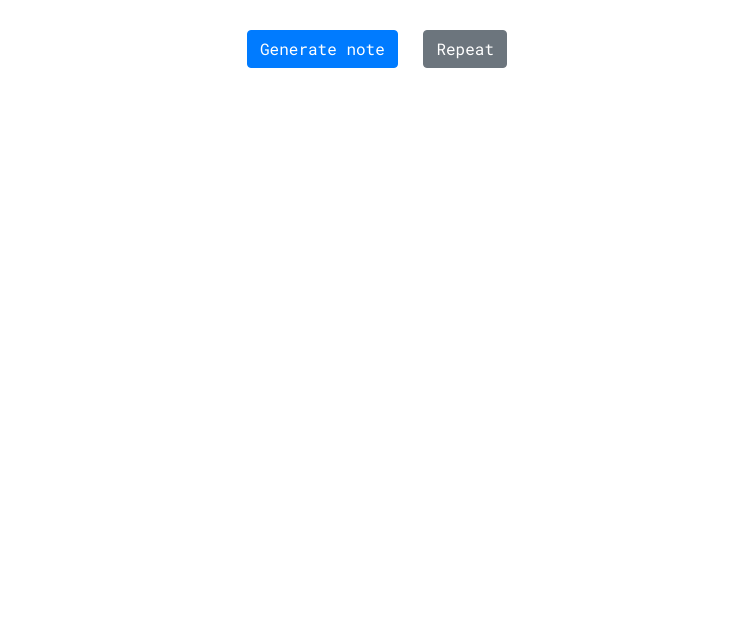
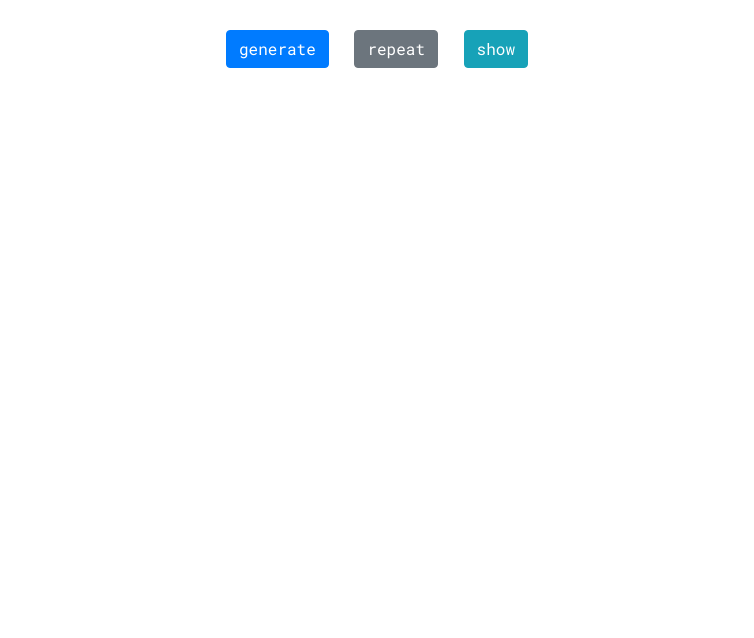
Before and after one commit to jonashry/randomnote, a website: page public/index.html in a window 1280 px wide. Shown: the part 162-800 px from the top of the page, without its empty margins (263-1017 px from the left). Drawn offline with nearby package versions, Linux system fonts and the light colour scheme.

Commit message:
added toggle vis btn

```diff
--- a/public/index.css
+++ b/public/index.css
@@ -10,4 +10,5 @@ body {
 #note {
     font-size: 24px;
     margin-top: 20px;
+    display: none;
 }
--- a/public/index.html
+++ b/public/index.html
@@ -9,15 +9,16 @@
         <link rel="preconnect" href="https://fonts.googleapis.com">
         <link rel="preconnect" href="https://fonts.gstatic.com" crossorigin>
         <link href="https://fonts.googleapis.com/css2?family=Roboto+Mono:ital,wght@0,100..700;1,100..700&display=swap" rel="stylesheet">
-        <script src="./index.js" defer></script>
     </head>
     <body>
         <div class="px-4 py-5 my-5 text-center">
             <h1 class="display-5 fw-bold text-body-emphasis mb-5">Random Musical Note Generator</h1>
-            <button class="btn btn-primary mx-2" onclick="generateNote()">Generate note</button>
-            <button class="btn btn-secondary mx-2" onclick="repeatNote()">Repeat</button>
+            <button class="btn btn-primary mx-2" onclick="generateNote()">generate</button>
+            <button class="btn btn-secondary mx-2" onclick="repeatNote()">repeat</button>
+            <button class="btn btn-info mx-2" id="show-note-btn" onclick="toggleVisibility()">show</button>
             <div id="note"/>
         </div>
+        <script src="./index.js"></script>
         <script src="https://code.jquery.com/jquery-3.3.1.slim.min.js" integrity="sha384-q8i/X+965DzO0rT7abK41JStQIAqVgRVzpbzo5smXKp4YfRvH+8abtTE1Pi6jizo" crossorigin="anonymous"></script>
         <script src="https://cdn.jsdelivr.net/npm/popper.js@1.14.7/dist/umd/popper.min.js" integrity="sha384-UO2eT0CpHqdSJQ6hJty5KVphtPhzWj9WO1clHTMGa3JDZwrnQq4sF86dIHNDz0W1" crossorigin="anonymous"></script>
         <script src="https://cdn.jsdelivr.net/npm/bootstrap@4.3.1/dist/js/bootstrap.min.js" integrity="sha384-JjSmVgyd0p3pXB1rRibZUAYoIIy6OrQ6VrjIEaFf/nJGzIxFDsf4x0xIM+B07jRM" crossorigin="anonymous"></script>
--- a/public/index.js
+++ b/public/index.js
@@ -55,3 +55,15 @@ function repeatNote() {
         playNote(frequency);
     }
 }
+
+function toggleVisibility() {
+    var div = document.getElementById("note");
+    var toggleBtn = document.getElementById("show-note-btn");
+    if (div.style.display==="none" || div.style.display === "") {
+        div.style.display = "block";
+        toggleBtn.textContent = "hide";
+    } else {
+        div.style.display = "none";
+        toggleBtn.textContent = "show";
+    }
+}
--- a/src/index.css
+++ b/src/index.css
@@ -10,4 +10,5 @@ body {
 #note {
     font-size: 24px;
     margin-top: 20px;
+    display: none;
 }
```
Also changed, not shown: src/index.html (+4 -3 lines), src/index.js (+12 -0 lines).
